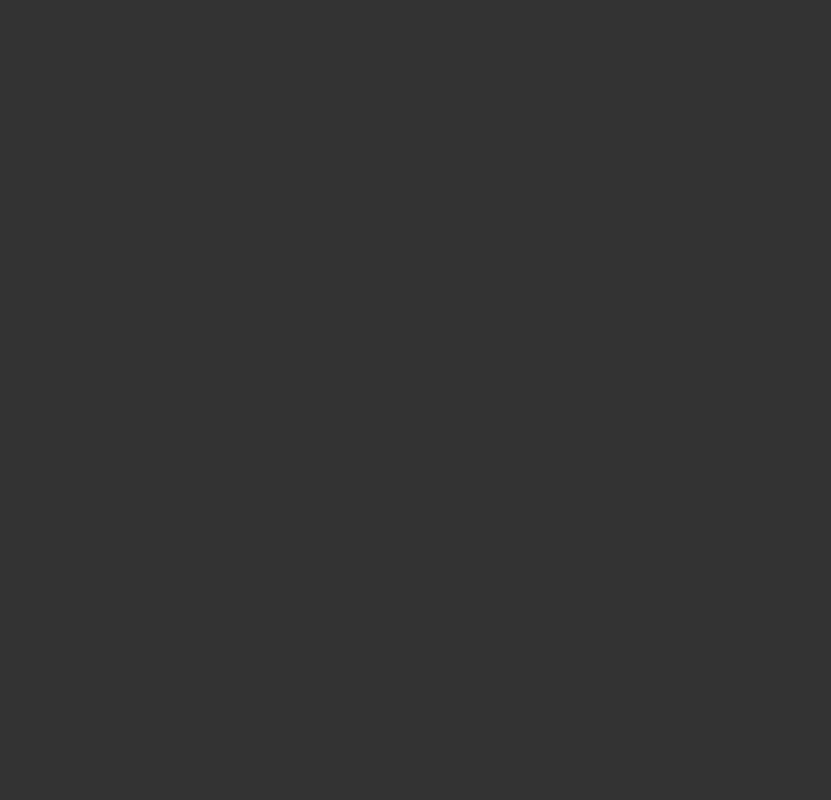
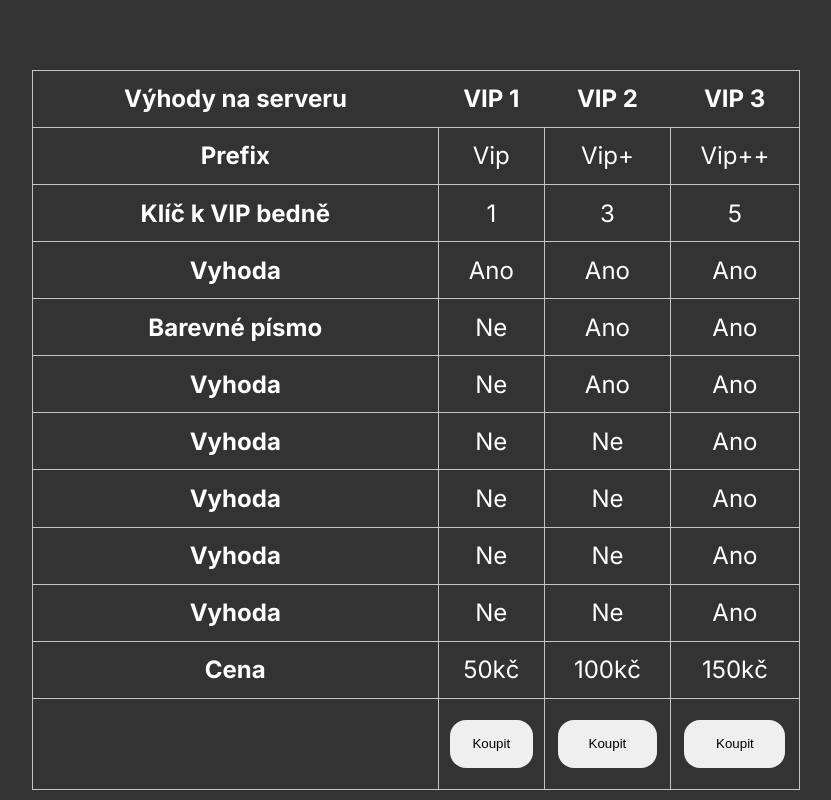
Before and after one commit to minerCodeMaster/hunter, a Next.js app: page /vip in a window 1280 px wide. Shown: the part 1000-1800 px from the top of the page, without its empty margins (224-1055 px from the left). Before the commit the page ends 852 px from the top, so only its background shows below. Built offline with nearby package versions, Linux system fonts and the light colour scheme.

Commit message:
/vip also done?? and /snv deployment issue fixed

```diff
--- a/app/snv/page.module.css
+++ b/app/snv/page.module.css
@@ -92,7 +92,7 @@
         height: 70rem;
     }
 
-    h2{
+    .body h2{
         text-align: center !important;
     }
 
@@ -116,7 +116,7 @@
 }
 
 @media(max-width: 450px) {
-    h4{
+    .left h4, .text h4{
         font-size: 1.2rem;
     }
 
--- a/app/vip/page.module.css
+++ b/app/vip/page.module.css
@@ -0,0 +1,61 @@
+.body{
+    min-height: 100vh;
+    width: 100vw;
+    margin-top: 15vh;
+    margin-bottom: 25vh;
+    display: flex;
+    flex-direction: column;
+    justify-content: center;
+    align-items: center;
+}
+
+.body h2{
+    font-size: 5rem;
+    text-align: center;
+}
+
+.body h4{
+    font-size: 1.6rem;
+    padding: 5vw;
+}
+
+.table{
+    min-height: 90vh;
+    min-width: 60vw;
+    text-align: center;
+    border-collapse: collapse;
+    font-size: x-large;
+}
+
+.table, .table tr, .table td{
+    border-collapse: collapse;
+    border: 1px var(--light-grey) solid;
+}
+
+.table button{
+    border: none;
+    border-radius: 2vh 2vh 2vh 2vh;
+    width: 80%;
+    height: 3rem;
+    transition: 200ms;
+}
+
+.table button:hover{
+    background-color: var(--primary-green);
+    cursor: pointer;
+}
+
+.table button:active{
+    background-color: var(--light-grey);
+}
+
+@media(max-width: 400px){
+    .table{
+        font-size: .8rem;
+    }
+
+    .table button{
+        width: 100%;
+    }
+
+}
--- a/app/vip/page.tsx
+++ b/app/vip/page.tsx
@@ -1,5 +1,86 @@
+import Image from "next/legacy/image";
+import styles from './page.module.css'
+
+
 export default function Page() {
     return(
-        <p>Lorem ipsum dolor sit amet consectetur, adipisicing elit. Voluptatibus, esse.</p>
-    );
+            <section className={styles.body}>
+                <h2>VIP</h2>
+                <h4>Tento server je volnočasová záležitost jak pro hráče, tak i pro ty, co tento server spravují.<br/>Bohužel se za hosting serveru musí platit. K tomu nám můžete pomoci vy! Peníze z VIP jdou zase zpět do serveru!<br/>A ještě za to dostanete výhody na serveru.</h4>
+                <table className={styles.table}>
+                    <tr>
+                        <th>Výhody na serveru</th>
+                        <th>VIP 1</th>
+                        <th>VIP 2</th>
+                        <th>VIP 3</th>
+                    </tr>
+                    <tr>
+                        <th>Prefix</th>
+                        <td>Vip</td>
+                        <td>Vip+</td>
+                        <td>Vip++</td>
+                    </tr>
+                    <tr>
+                        <th>Klíč k VIP bedně</th>
+                        <td>1</td>
+                        <td>3</td>
+                        <td>5</td>
+                    </tr>
+                    <tr>
+                        <th>Vyhoda</th>
+                        <td>Ano</td>
+                        <td>Ano</td>
+                        <td>Ano</td>
+                    </tr>
+                    <tr>
+                        <th>Barevné písmo</th>
+                        <td>Ne</td>
+                        <td>Ano</td>
+                        <td>Ano</td>
+                    </tr>
+                    <tr>
+                        <th>Vyhoda</th>
+                        <td>Ne</td>
+                        <td>Ano</td>
+                        <td>Ano</td>
+                    </tr>
+                    <tr>
+                        <th>Vyhoda</th>
+                        <td>Ne</td>
+                        <td>Ne</td>
+                        <td>Ano</td>
+                    </tr>
+                    <tr>
+                        <th>Vyhoda</th>
+                        <td>Ne</td>
+                        <td>Ne</td>
+                        <td>Ano</td>
+                    </tr>
+                    <tr>
+                        <th>Vyhoda</th>
+                        <td>Ne</td>
+                        <td>Ne</td>
+                        <td>Ano</td>
+                    </tr>
+                    <tr>
+                        <th>Vyhoda</th>
+                        <td>Ne</td>
+                        <td>Ne</td>
+                        <td>Ano</td>
+                    </tr>
+                    <tr>
+                        <th>Cena</th>
+                        <td>50kč</td>
+                        <td>100kč</td>
+                        <td>150kč</td>
+                    </tr>
+                    <tr>
+                        <th></th>
+                        <td><a href="#"><button>Koupit</button></a></td>
+                        <td><a href="#"><button>Koupit</button></a></td>
+                        <td><a href="#"><button>Koupit</button></a></td>
+                    </tr>
+                </table>
+            </section>
+        );
 }
```
